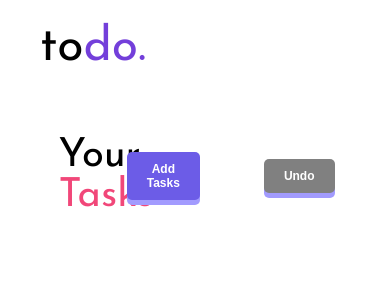
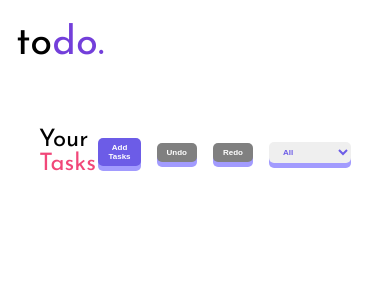
Before and after one commit to RahulKrishna-A/To-Do-List-Manager, a React (Vite) app: page / in a window 390 px wide. Shown: the top 300 px of the page. Built offline with nearby package versions, Linux system fonts and the light colour scheme.

Commit message:
Added media queries  responsive design(mobile)

```diff
--- a/src/Component_styles/AddtaskMenu.css
+++ b/src/Component_styles/AddtaskMenu.css
@@ -79,3 +79,15 @@ input[type=text] {
 #form_todo_error {
     color: #de3a3a;
 }
+
+
+/*-----------------Media queries-------------*/
+
+@media screen and (max-width: 450px){
+    #menu__form_todoadd {
+        position: absolute;
+        width: 60vw;
+        width: 60dvw;
+    }
+
+}
--- a/src/Component_styles/Nav.css
+++ b/src/Component_styles/Nav.css
@@ -13,3 +13,18 @@
 #nav__purple-font {
     color: rgba(87, 24, 210, 0.83) !important;
 }
+
+
+/*--------------Media queries------*/
+
+@media screen and (max-width: 450px) {
+    #main__navbar {
+        padding: 1.5rem 0 0 1rem;
+    }
+
+    #main__navbar p {
+        font-family: 'Josefin Sans', sans-serif;
+        color: black;
+        font-size: 2.5rem;
+    }
+}
--- a/src/Component_styles/TodoManager.css
+++ b/src/Component_styles/TodoManager.css
@@ -100,3 +100,90 @@ button[disabled]:active {
 button[disabled]:hover {
     cursor: no-drop;
 }
+
+
+/*--------------Media Queries---------------*/
+
+@media screen and (max-width: 450px) {
+    /*----Options - Buttons------*/
+    .options_button {
+        border: none;
+        outline: none;
+        background-color: #6c5ce7;
+        padding: 5px 10px;
+        font-size: 8px;
+        font-weight: 700;
+        color: #fff;
+        border-radius: 5px;
+        transition: all ease 0.1s;
+        box-shadow: 0px 5px 0px 0px #a29bfe;
+        margin-right: 1rem;
+    }
+
+
+    #Filtertasks {
+        outline: none;
+        border: none;
+        right: 0;
+        padding: 5px 10px;
+        border-radius: 5px;
+        font-weight: 700;
+        color: #6c5ce7;
+        font-size: 8px;
+        box-shadow: 0px 5px 0px 0px #a29bfe;
+        transition: all linear 0.2s;
+
+    }
+
+
+    #Filtertasks option {
+        outline: none;
+        border: none;
+        position: absolute;
+        right: 0;
+        border-radius: 2px;
+        font-weight: 500;
+        color: #6c5ce7;
+        background-color: white;
+        height: 1rem;
+    }
+
+    /*-------------------button alignment--------------------------------*/
+
+    #add_Task {
+        margin-left: auto;
+    }
+
+    /*------------*/
+
+    #TodoManager-container_options {
+        display: flex;
+        margin: 4rem 0 0 10%;
+        width: 80%;
+        align-items: center;
+        position: relative;
+    }
+
+    #TodoManager-container {
+        position: relative;
+        height: 80vh;
+        height: 80dvh;
+    }
+
+    #TodoManager-container_options_Titles {
+        font-family: 'Josefin Sans', sans-serif;
+        width: 25%;
+        font-size: 1.5rem;
+    }
+
+    /*----------------------*/
+
+    #TodoManager-container_Todos {
+        margin-top: 1rem;
+        display: flex;
+        flex-direction: column;
+        height: 70vh;
+        overflow-y: auto;
+    }
+
+}
--- a/src/Component_styles/Todosbar.css
+++ b/src/Component_styles/Todosbar.css
@@ -1,13 +1,12 @@
 
 .todos-bar {
-    width: 70%;
+    width: 80%;
     display: flex;
     padding: 10px 20px 10px 0;
     margin: 1rem 0 0 15%;
     align-items: center;
     font-family: 'Rubik', sans-serif;
     border-bottom: 2px solid rgba(148, 148, 154, 0.49);
-
 }
 
 /*-----------------Styling checkbox---------------------------*/
@@ -111,3 +110,123 @@
     scale: 1.08;
 
 }
+
+/*-----------------------------media queries-------------------------------*/
+
+@media screen and (max-width: 450px) {
+    .todos-bar {
+        width: 80%;
+        display: flex;
+        padding: 10px 20px 10px 0;
+        margin: 1rem 0 0 10%;
+        font-size: 0.9rem;
+        font-weight: 600;
+    }
+
+    /*-----------------Styling checkbox---------------------------*/
+
+    .todos-bar_container input {
+        position: absolute;
+        opacity: 0;
+        cursor: pointer;
+        height: 0;
+        width: 0;
+    }
+
+    .todos-bar_container {
+        position: relative;
+        cursor: pointer;
+        font-size: 17px;
+        width: 1.5rem;
+        height: 1.5rem;
+        user-select: none;
+        border: 3px solid black;
+        display: block;
+        border-radius: 5px;
+        box-shadow: 1px 1px 3px 0px black;
+    }
+
+    .checkmark {
+        position: absolute;
+        top: 0;
+        left: 0;
+        width: 100%;
+        height: 100%;
+    }
+
+    .checkmark:after {
+        content: '';
+        position: absolute;
+        top: 50%;
+        left: 50%;
+        background-color: #007f00;
+        width: 70%;
+        height: 70%;
+        border-radius: 3px;
+        translate: -50% -50%;
+        transform: scale(0);
+        transition: .1s ease;
+    }
+
+    .todos-bar_container input:checked ~ .checkmark:after {
+        transform: scale(1);
+    }
+
+    /*------------------------------------------------------*/
+
+    .todos-bar_desc {
+        width: 30%;
+
+        display: inline-block;
+        margin-left: 1rem;
+    }
+
+    .todos-bar_desc p {
+        text-overflow: ellipsis;
+        overflow: hidden;
+        font-weight: 550;
+    }
+
+    .todos-bar_status.Completed {
+        background-color: rgba(210, 241, 176, 0.91);
+        padding: 3px 4px 3px 4px;
+        font-size: 0.7rem;
+        color: rgba(8, 154, 8, 0.87);
+        font-weight: 550;
+        border-radius: 8px;
+        margin-left: auto;
+    }
+
+    .todos-bar_status.Pending {
+        background-color: rgb(241, 217, 200);
+        padding: 3px 4px 3px 4px;
+        color: rgb(225, 124, 34);
+        font-weight: 550;
+        border-radius: 8px;
+        margin-left: auto;
+        font-size: 0.7rem;
+    }
+
+    .todos-bar_due {
+
+        color: rgb(65, 64, 66);
+        font-weight: 550;
+        border-radius: 8px;
+        margin-left: 1rem;
+        width: 5rem;
+        background-color: #a29bfe;
+        font-size: 0.7rem;
+        display: flex;
+        justify-content: center;
+    }
+
+
+    .Todos-bar_deleteIcon {
+        margin-left: 1rem;
+    }
+
+    .Todos-bar_deleteIcon:hover {
+        scale: 1.08;
+
+    }
+}
```
